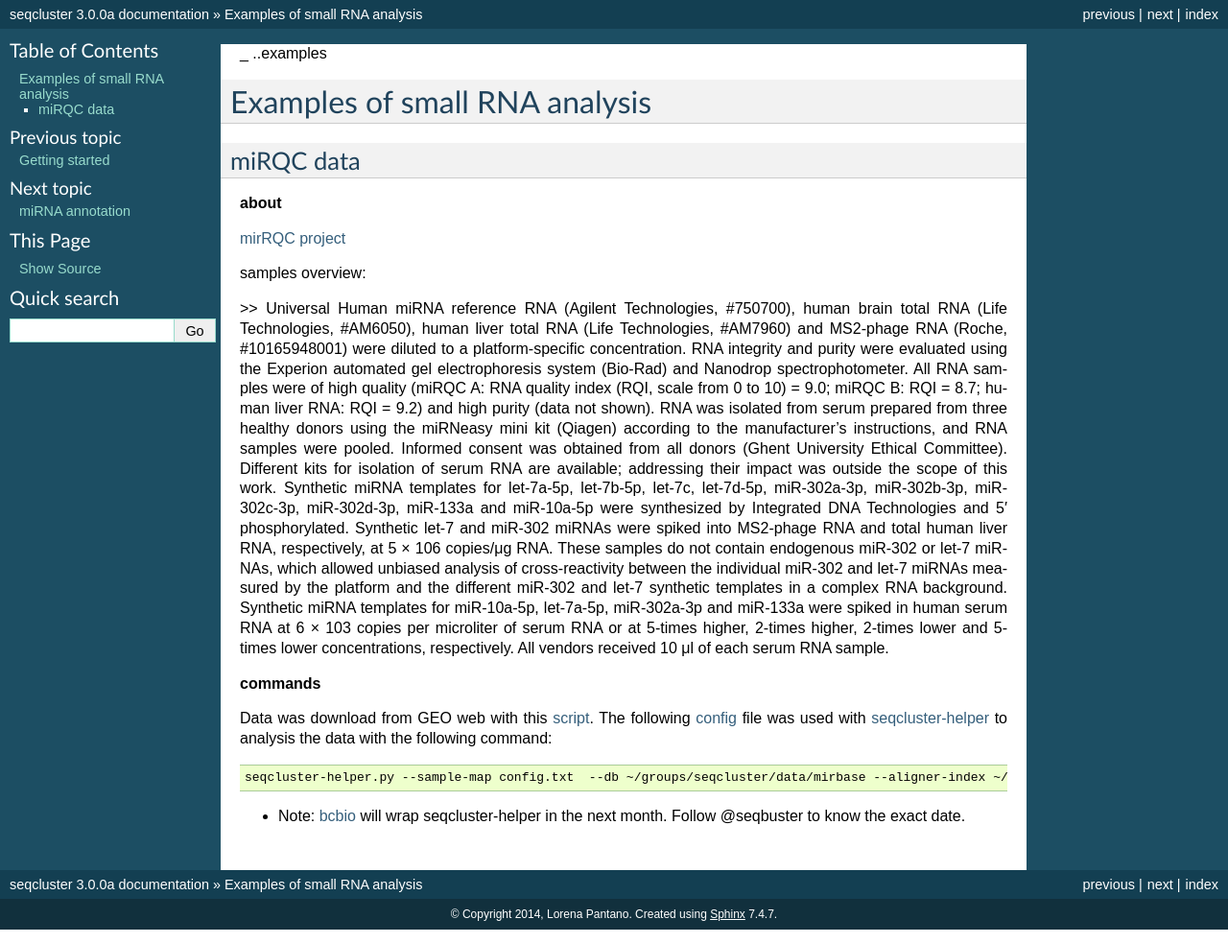
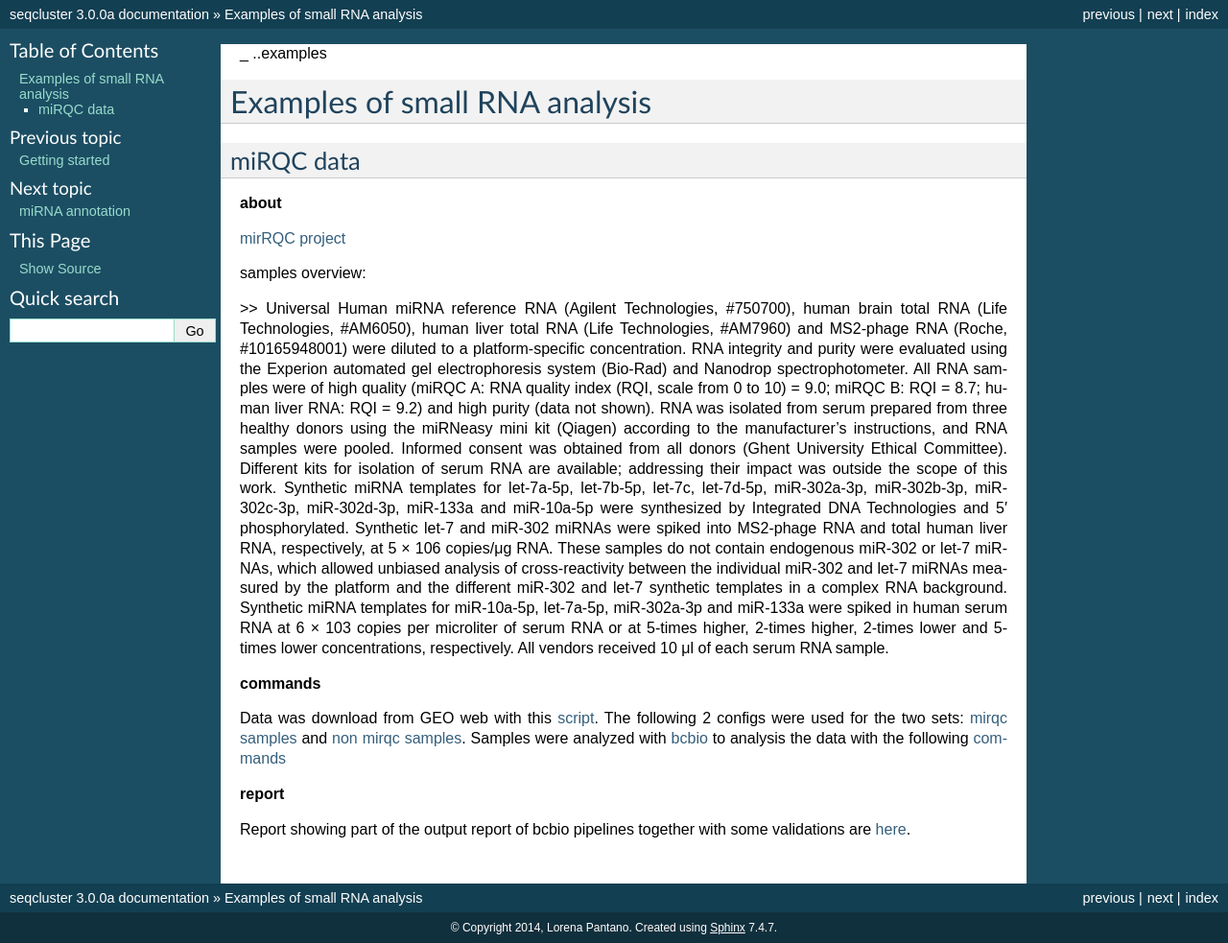
Before and after one commit to lpantano/seqcluster, a Sphinx documentation site: the page built from doc/source/example_pipeline.rst, in a window 1280 px wide. Shown: the whole page at 96% size. Built offline with Sphinx 7.4.7, drawn with Linux system fonts in a browser that asks for light colours.

Commit message:
Update example_pipeline.rst

```diff
--- a/doc/source/example_pipeline.rst
+++ b/doc/source/example_pipeline.rst
@@ -18,8 +18,8 @@ samples overview:
 
 **commands**
 
-Data was download from GEO web with this `script <https://github.com/lpantano/seqcluster/blob/master/data/pipeline_example/mirqc/download.sh>`_. The following `config <https://github.com/lpantano/seqcluster/blob/master/data/pipeline_example/mirqc/config.txt>`_  file was used with `seqcluster-helper <http://seqcluster.readthedocs.org>`_ to analysis the data with the following command::
+Data was download from GEO web with this `script <https://github.com/lpantano/seqcluster/blob/master/data/pipeline_example/mirqc/download.sh>`_. The following 2 configs were used for the two sets: `mirqc samples <https://github.com/lpantano/seqcluster/blob/master/data/pipeline_example/mirqc/mirqc_bcbio.csv>`_  and `non mirqc samples <https://github.com/lpantano/seqcluster/blob/master/data/pipeline_example/mirqc/non_mirqc_bcbio.csv>`_. Samples were analyzed with `bcbio <http://bcbio-nextgen.readthedocs.org>`_ to analysis the data with the following `commands <https://github.com/lpantano/seqcluster/blob/master/data/pipeline_example/mirqc/run.sh>`_
 
-  seqcluster-helper.py --sample-map config.txt  --db ~/groups/seqcluster/data/mirbase --aligner-index ~/groups/bcbio/genomes/Hsapiens/hg19/star --gtf-file ~/groups/seqcluster/data/annotation/hsapiens.gtf --species hsa --adapter TGGAATTCTCGGGTGC --reference ~/groups/bcbio/genomes/Hsapiens/hg19/seq/hg19.fa`.
+**report**
 
-* Note: `bcbio <http://github.com/chapmanb/bcbio-nextgen>`_ will wrap seqcluster-helper in the next month. Follow @seqbuster to know the exact date.
+Report showing part of the output report of bcbio pipelines together with some validations are `here <https://github.com/lpantano/mypubs/blob/master/srnaseq/mirqc/ready_report.md>`_.
```
